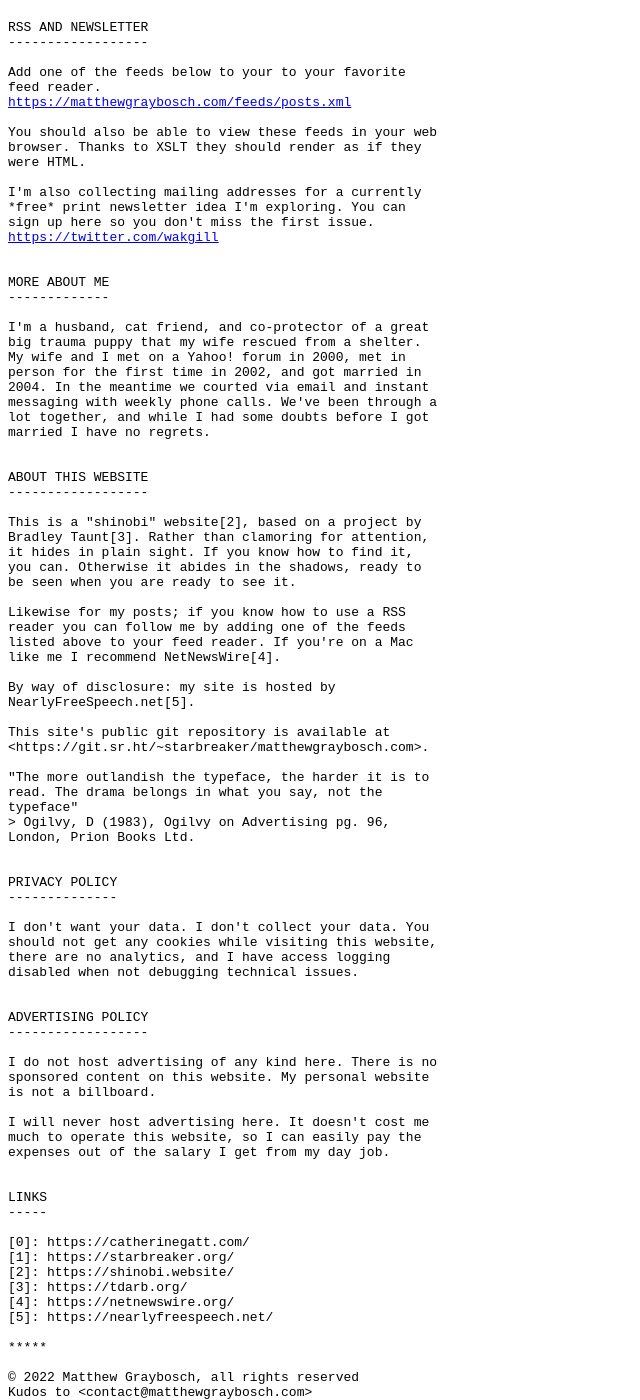
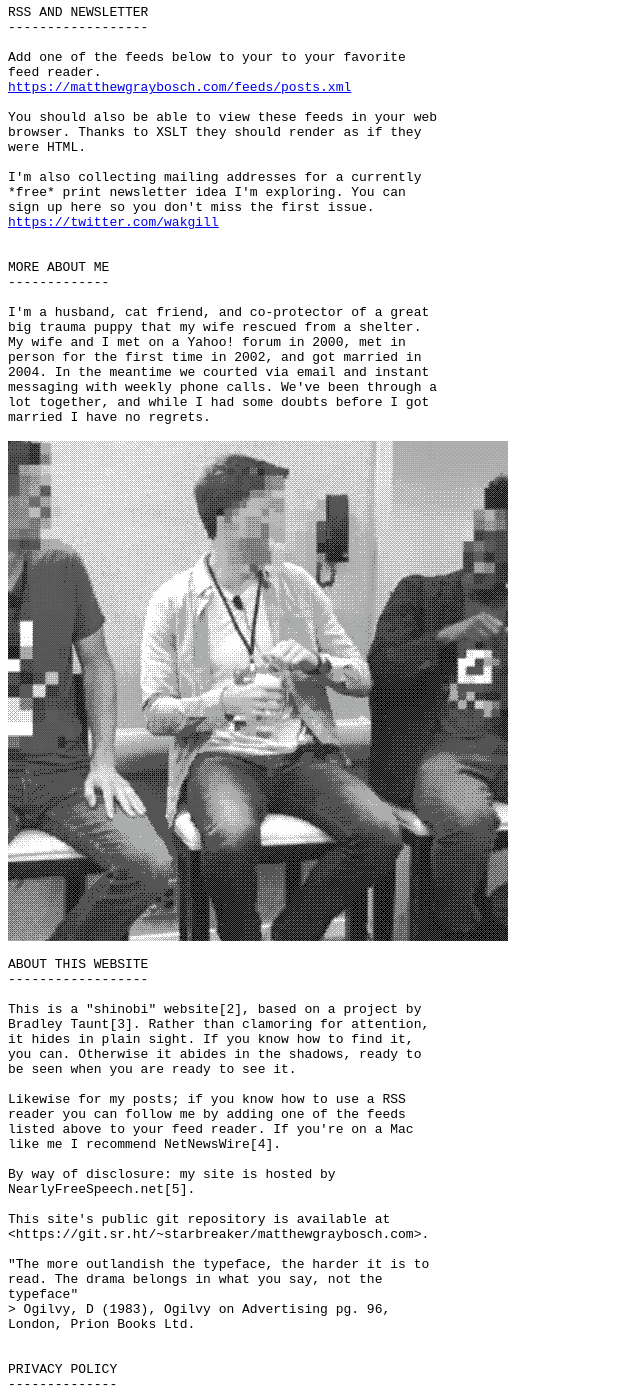
Before and after one commit to 0x000m/0x000m.github.io, a Jekyll site: the page built from index.md, in a window 1280 px wide and 1400 px high, scrolled down 363 px. Shown: the whole window, without its empty margins (0-640 px from the left). Built offline with Jekyll 4.4.1, drawn with Linux system fonts in a browser that asks for light colours; some of the changed text lies outside the part shown.

Commit message:
Update index.md

```diff
--- a/index.md
+++ b/index.md
@@ -14,7 +14,6 @@
 
 You can reach me by sending email, but I don't check email often.
 <a href="makgill@protonmail.ch">makgill@protonmail.ch</a>
-
 
 You can also reach me by sending a letter or package. I always check for those and reply.
 <a href="makgill@protonmail.ch">1930 Air Lane Dr, Nashville TN 37027</a>
@@ -39,8 +38,9 @@
 -------------
 
 I'm a husband, cat friend, and co-protector of a great big trauma puppy that my wife rescued from a shelter. My wife and I met on a Yahoo! forum in 2000, met in person for the first time in 2002, and got married in 2004. In the meantime we courted via email and instant messaging with weekly phone calls. We've been through a lot together, and while I had some doubts before I got married I have no regrets.
-
-
+</pre>
+<img src="https://github.com/0x000m/0x000m.github.io/blob/f45a32728fbb076c939b464f6b6a6060eae3167f/assets/bw-dm.png?raw=true">
+<pre class="col">
 ABOUT THIS WEBSITE
 ------------------
 
```
